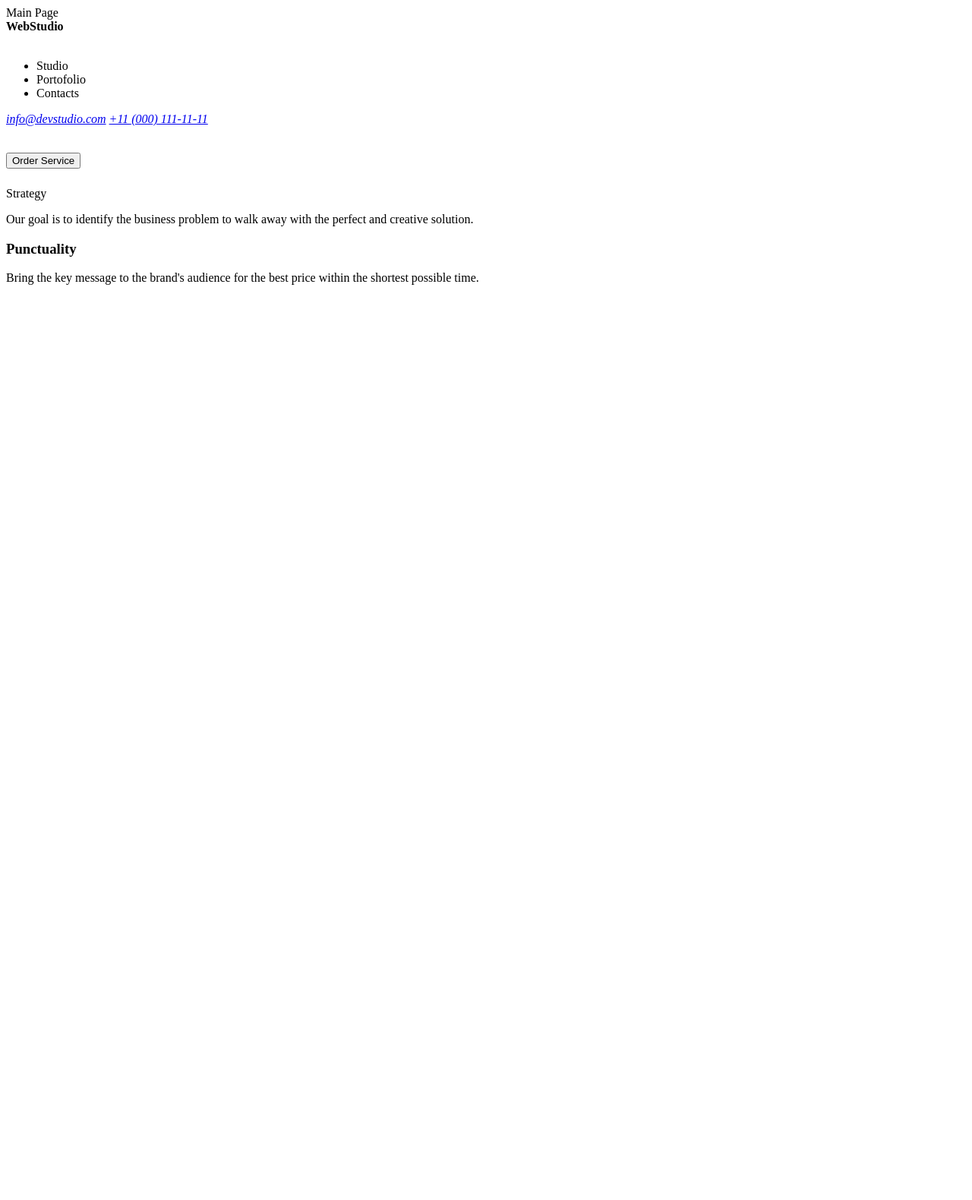
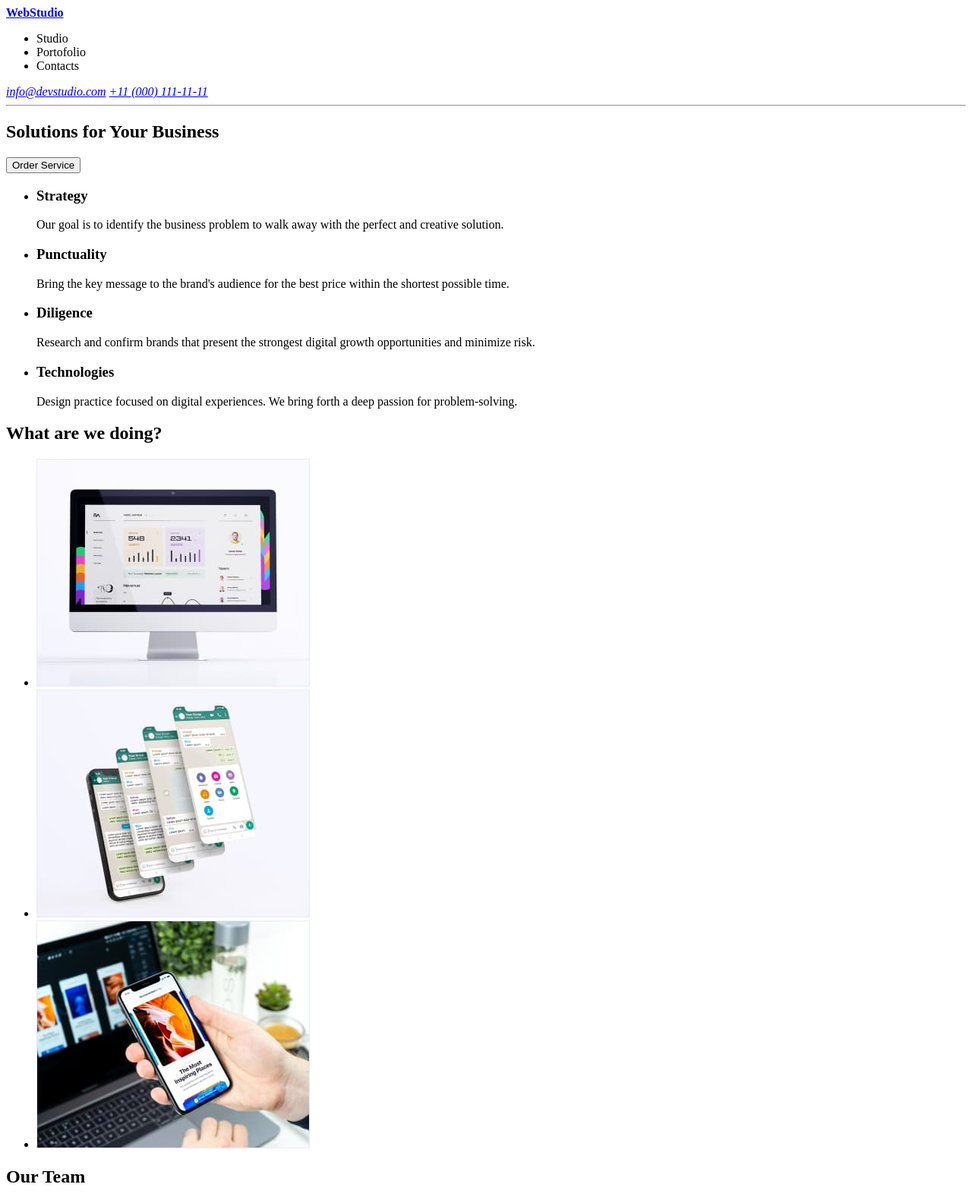
Before and after one commit to andreeal27/goIt-markup-hw-01, a plain HTML site: page index.html in a window 1280 px wide. Shown: the top 1580 px of the page at 76% size. Before the commit the page ends 800 px from the top, so only its background shows below. Drawn offline with Linux system fonts and the light colour scheme.

Commit message:
updated index.html

```diff
--- a/index.html
+++ b/index.html
@@ -1,17 +1,13 @@
 <!DOCTYPE html>
 <html lang="en">
 <head>
-    <a
-    <meta charset="UTF-8" />
-    <meta name="viewport" content="width=device-width, initial-scale=1.0" />
-    <title>Document</title>
-    <a>Main Page</a>
-    <div></div>
-    <a><strong>WebStudio</strong></a>
+    <meta charset="UTF-8">
+    <meta name="viewport" content="width=device-width, initial-scale=1.0">
+    <title>Studio</title>
 </head>
 <body>
     <header>
-<a href="index.html"> <img src="images/logo.svc" alt=""Ds site-ului"/>
+        <a href="index.html"> <strong>WebStudio</strong></a>
         <nav>
             <ul>
                 <li> <a>Studio</a></li>
@@ -21,21 +17,87 @@
         </nav>
         <address>
             <a href="mailto:info@devstudio.com">info@devstudio.com</a>
-    <a href="tel:+110001111111">+11 (000) 111-11-11</a>
+            <a href="tel:+110001111111"> +11 (000) 111-11-11 </a>
         </address>
-<h1> <title>Solutions for Your Business</title>
-    <div></div>
-<button type="button">Order Service</button>
     </header>
-<main
-    <h2>Strategy</h2>
-    <p>
-        Our goal is to identify the business
-        problem to walk away with the perfect and creative solution.
-    </p>
-
-    <h3>Punctuality</h3>
-    <p>
-        Bring the key message to the brand's audience for the best price within the shortest possible time.
-    </p>
+    <main>
+        <!-- Hero image -->
+    <section>
+        <hr/>
+        <h1>Solutions for Your Business</h1>
+        <button type="button" >Order Service</button>
+    </section>
+    <!-- Section 1 -->
+    <section>
+        <ul>
+            <li> <h3>Strategy</h3>
+                <p> Our goal is to identify the business
+                    problem to walk away with the perfect and creative solution.</p></li>
+            <li> <h3>Punctuality</h3>
+                <p> Bring the key message to the brand's audience for the best price within the shortest possible time.</p></li>
+            <li> <h3>Diligence</h3>
+                <p> Research and confirm brands that present the strongest digital growth opportunities and minimize risk.</p></li>
+            <li><h3>Technologies</h3>
+                <p> Design practice focused on digital experiences. We bring forth a deep passion for problem-solving.</p></li>
+        </ul>
+    </section>
+    <!-- Section 2 -->
+    <section>
+        <h2>What are we doing? </h2>
+        <ul><li>
+            <img src="./images/monitor.jpg"
+             alt="profile creation"
+             width="360"
+             height="300"/></li>
+        <li>
+            <img src="./images/phone.jpg"
+            alt="whatsapp communication"
+            width="360"
+            height="300"/></li>
+        <li>
+            <img src="./images/laptopphone.jpg"
+            alt="syncronize app"
+            width="360"
+            height="300"/></li>
+        </ul>
+    </section>
+    <!-- Section 3 -->
+    <section>
+        <h2>Our Team</h2>
+        <ul><li> <img src="./images/TeamCard1.jpg"
+            alt="Mark Guerrero"
+            width="264"
+            height="260"/>
+            <h3>Mark Guerrero</h3>
+            <p>Product Designer</p>
+        </li>
+        <li> <img src="./images/TeamCard2.jpg"
+            alt="Tom Ford"
+            width="264"
+            height="260"/>
+            <h3>Tom Ford</h3>
+            <p>Frontend Developer</p>
+        </li>
+        <li> <img src="./images/TeamCard3.jpg"
+            alt="Camila Garcia"
+            width="264"
+            height="260"/>
+            <h3>Camila Garcia</h3>
+            <p>Marketing</p>
+        </li>
+        <li> <img src="./images/TeamCard4.jpg"
+            alt="Daniel Wilson"
+            width="264"
+            height="260"/>
+            <h3>Daniel Wilson</h3>
+            <p>UI Designer</p>
+        </li>
+    </ul>
+    </section>
+</main>
+<footer>
+    <a href="index.html"> <strong>WebStudio</strong></a>
+    <p>Increase the flow of customers and sales for your business with digital marketing & growth solutions.</p>
+</footer>
 </body>
+</html>
```
Also changed, not shown: images/TeamCard1.jpg (added), images/TeamCard2.jpg (added), images/TeamCard3.jpg (added), images/TeamCard4.jpg (added), images/laptopphone.jpg (added), images/monitor.jpg (added), images/phone.jpg (added). Lines whose indentation alone changed are shown as unchanged.
